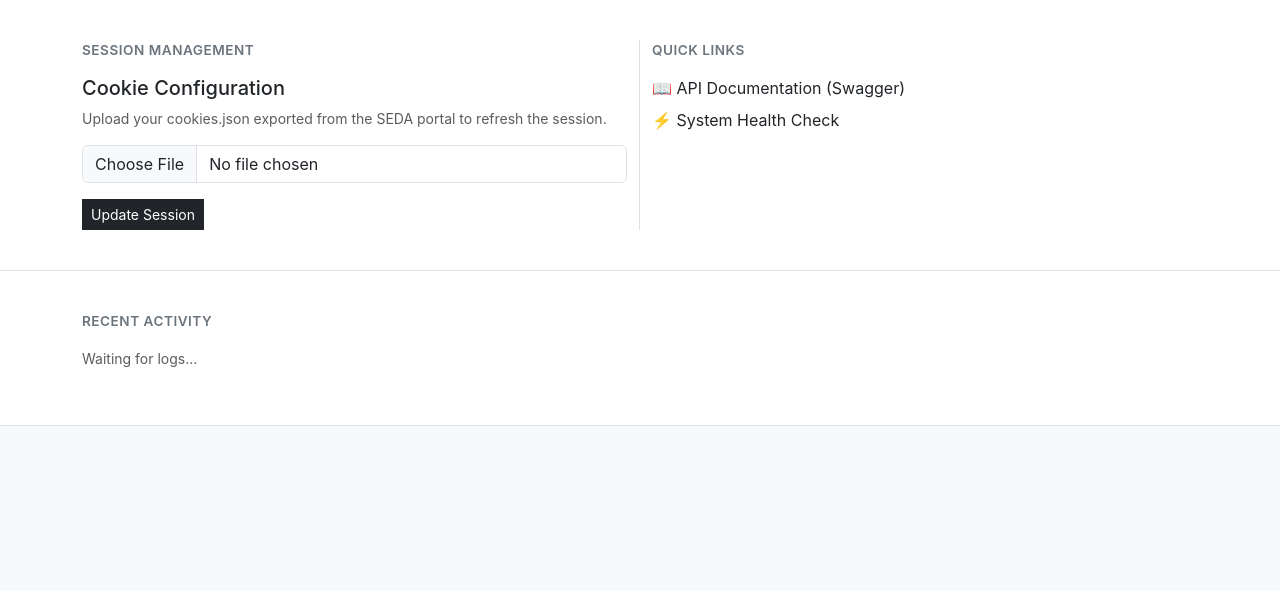
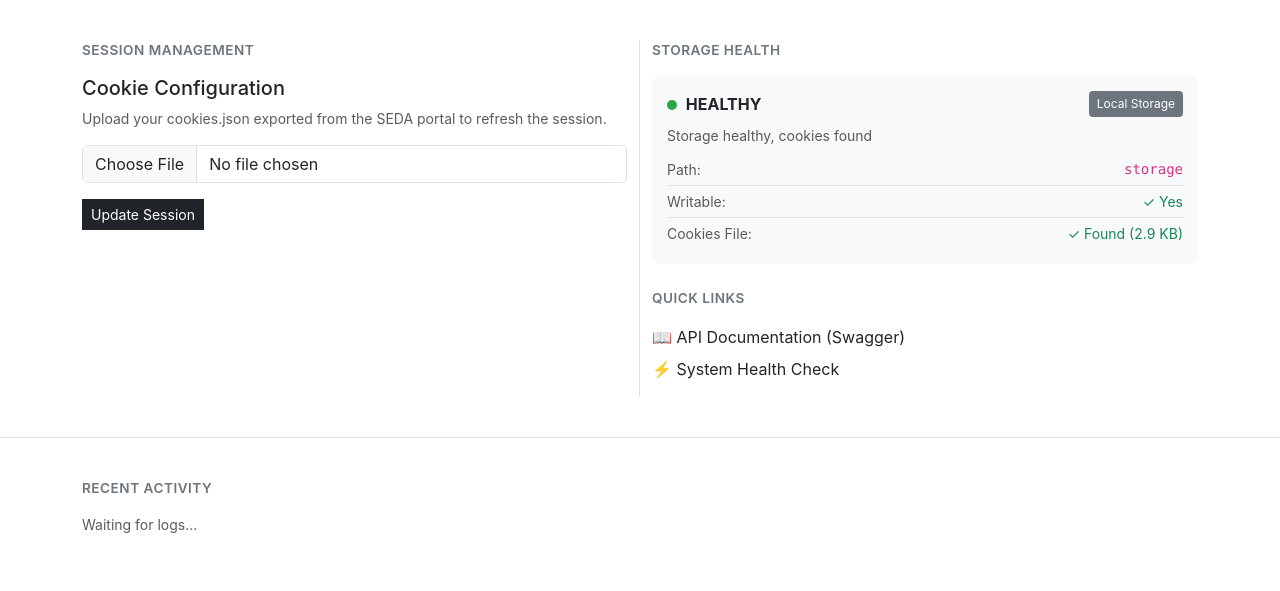
Before and after one commit to Zhihong0321/seda-manager, a FastAPI app: page / in a window 1280 px wide. Shown: the part 70-661 px from the top of the page. Run offline with FastAPI, Linux system fonts and the light colour scheme; some libraries are stand-ins or nearby versions.

Commit message:
feat: add storage health check for Railway persistent volume
- Add get_storage_health() function to check storage status
- Update dashboard to display storage health (path, writable, cookies)
- Add status colors: healthy (green), warning (yellow), error (red)
- Show Railway Volume vs Local Storage badge
- Ensure /storage directory is created at runtime in Dockerfile

```diff
--- a/app/core/config.py
+++ b/app/core/config.py
@@ -5,7 +5,10 @@ from psycopg2.extras import RealDictCursor
 
 # Simple Configuration
 APP_NAME = "eATAP Wrapper API"
-STORAGE_DIR = "/storage" if os.path.exists("/storage") else "storage"
+
+# Use /storage for Railway persistent volume, fallback to local storage for development
+# Railway mounts persistent storage at /storage
+STORAGE_DIR = "/storage" if os.path.isdir("/storage") else "storage"
 COOKIES_FILE = "cookies.json"
 COOKIES_PATH = os.path.join(STORAGE_DIR, COOKIES_FILE)
 
@@ -18,6 +21,61 @@ DATABASE_URL = os.getenv("DATABASE_URL") # Provided by Railway
 # Ensure storage exists
 if not os.path.exists(STORAGE_DIR):
     os.makedirs(STORAGE_DIR, exist_ok=True)
+
+
+def get_storage_health():
+    """Returns storage health status for the dashboard."""
+    import platform
+
+    storage_info = {
+        "path": STORAGE_DIR,
+        "is_railway_volume": STORAGE_DIR == "/storage",
+        "writable": False,
+        "cookies_exist": False,
+        "cookies_size": 0,
+        "status": "unknown",
+        "message": "",
+        "system": platform.system()
+    }
+
+    # Check if storage directory exists and is writable
+    if not os.path.exists(STORAGE_DIR):
+        storage_info["status"] = "error"
+        storage_info["message"] = f"Storage directory does not exist: {STORAGE_DIR}"
+        return storage_info
+
+    if not os.path.isdir(STORAGE_DIR):
+        storage_info["status"] = "error"
+        storage_info["message"] = f"Storage path is not a directory: {STORAGE_DIR}"
+        return storage_info
+
+    # Test write permission
+    try:
+        test_file = os.path.join(STORAGE_DIR, ".write_test")
+        with open(test_file, "w") as f:
+            f.write("test")
+        os.remove(test_file)
+        storage_info["writable"] = True
+    except Exception as e:
+        storage_info["status"] = "error"
+        storage_info["message"] = f"Storage not writable: {str(e)}"
+        return storage_info
+
+    # Check cookies file
+    if os.path.exists(COOKIES_PATH):
+        storage_info["cookies_exist"] = True
+        storage_info["cookies_size"] = os.path.getsize(COOKIES_PATH)
+
+    # Determine overall status
+    if storage_info["writable"]:
+        if storage_info["cookies_exist"]:
+            storage_info["status"] = "healthy"
+            storage_info["message"] = "Storage healthy, cookies found"
+        else:
+            storage_info["status"] = "warning"
+            storage_info["message"] = "Storage healthy, but no cookies uploaded yet"
+
+    return storage_info
 
 # Logging Setup
 logging.basicConfig(
--- a/app/dashboard/routes.py
+++ b/app/dashboard/routes.py
@@ -1,7 +1,7 @@
 from fastapi import APIRouter, Request, File, UploadFile
 from fastapi.responses import HTMLResponse, RedirectResponse
 from fastapi.templating import Jinja2Templates
-from app.core.config import COOKIES_PATH, logger
+from app.core.config import COOKIES_PATH, logger, get_storage_health
 import shutil
 import os
 
@@ -11,9 +11,11 @@ templates = Jinja2Templates(directory="app/templates")
 @router.get("/", response_class=HTMLResponse)
 async def home(request: Request):
     status = "Active" if os.path.exists(COOKIES_PATH) else "No Session"
+    storage_health = get_storage_health()
     return templates.TemplateResponse("index.html", {
         "request": request,
-        "status": status
+        "status": status,
+        "storage": storage_health
     })
 
 @router.post("/upload-cookies")
--- a/app/templates/index.html
+++ b/app/templates/index.html
@@ -10,8 +10,18 @@
         .header { border-bottom: 1px solid #dee2e6; padding: 20px 0; background: white; margin-bottom: 0; }
         .section { border-bottom: 1px solid #dee2e6; padding: 40px 0; background: white; }
         .no-margin { margin: 0 !important; }
-        .status-dot { height: 10px; width: 10px; background-color: #28a745; border-radius: 50%; display: inline-block; margin-right: 5px; }
+        .status-dot { height: 10px; width: 10px; border-radius: 50%; display: inline-block; margin-right: 5px; }
+        .status-dot.healthy { background-color: #28a745; }
+        .status-dot.warning { background-color: #ffc107; }
+        .status-dot.error { background-color: #dc3545; }
+        .status-dot.unknown { background-color: #6c757d; }
         .label { font-weight: 600; color: #6c757d; font-size: 0.85rem; text-transform: uppercase; letter-spacing: 0.5px; }
+        .storage-card { background: #f8f9fa; border-radius: 8px; padding: 15px; }
+        .storage-item { display: flex; justify-content: space-between; padding: 5px 0; border-bottom: 1px solid #dee2e6; }
+        .storage-item:last-child { border-bottom: none; }
+        .badge-storage { font-size: 0.75rem; padding: 4px 8px; border-radius: 4px; }
+        .badge-railway { background-color: #a855f7; color: white; }
+        .badge-local { background-color: #6c757d; color: white; }
     </style>
 </head>
 <body>
@@ -21,7 +31,8 @@
         <div class="d-flex justify-content-between align-items-center">
             <h4 class="no-margin">eATAP Solar Manager</h4>
             <div>
-                <span class="status-dot"></span> <span class="label">System Status: {{ status }}</span>
+                <span class="status-dot {% if storage.status == 'healthy' %}healthy{% elif storage.status == 'warning' %}warning{% elif storage.status == 'error' %}error{% else %}unknown{% endif %}"></span>
+                <span class="label">System Status: {{ status }}</span>
             </div>
         </div>
     </div>
@@ -40,10 +51,40 @@
                 </form>
             </div>
             <div class="col-md-6">
-                <p class="label">Quick Links</p>
+                <p class="label">Storage Health</p>
+                <div class="storage-card">
+                    <div class="d-flex align-items-center justify-content-between mb-2">
+                        <strong>
+                            <span class="status-dot {% if storage.status == 'healthy' %}healthy{% elif storage.status == 'warning' %}warning{% elif storage.status == 'error' %}error{% else %}unknown{% endif %}"></span>
+                            {{ storage.status.upper() }}
+                        </strong>
+                        <span class="badge-storage {% if storage.is_railway_volume %}badge-railway{% else %}badge-local{% endif %}">
+                            {{ "Railway Volume" if storage.is_railway_volume else "Local Storage" }}
+                        </span>
+                    </div>
+                    <p class="text-muted small mb-2">{{ storage.message }}</p>
+                    <div class="storage-item">
+                        <span class="text-muted small">Path:</span>
+                        <code class="small">{{ storage.path }}</code>
+                    </div>
+                    <div class="storage-item">
+                        <span class="text-muted small">Writable:</span>
+                        <span class="small {% if storage.writable %}text-success{% else %}text-danger{% endif %}">
+                            {{ "✓ Yes" if storage.writable else "✗ No" }}
+                        </span>
+                    </div>
+                    <div class="storage-item">
+                        <span class="text-muted small">Cookies File:</span>
+                        <span class="small {% if storage.cookies_exist %}text-success{% else %}text-warning{% endif %}">
+                            {{ "✓ Found" if storage.cookies_exist else "✗ Not Found" }}
+                            {% if storage.cookies_exist %}({{ (storage.cookies_size / 1024) | round(1) }} KB){% endif %}
+                        </span>
+                    </div>
+                </div>
+                <p class="label mt-4">Quick Links</p>
                 <ul class="list-unstyled">
                     <li class="mb-2"><a href="/docs" class="text-decoration-none text-dark">📖 API Documentation (Swagger)</a></li>
-                    <li class="mb-2"><a href="/api/v1/status" class="text-decoration-none text-dark">⚡ System Health Check</a></li>
+                    <li class="mb-2"><a href="/api/v1/health" class="text-decoration-none text-dark">⚡ System Health Check</a></li>
                 </ul>
             </div>
         </div>
```
Also changed, not shown: 1 other file.
